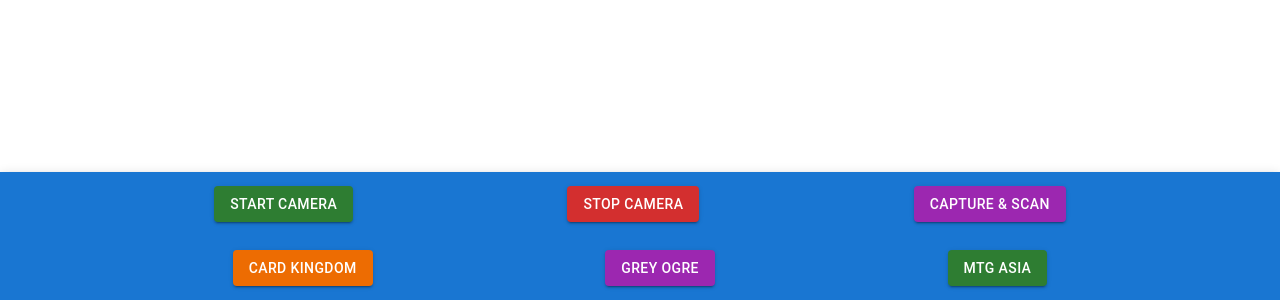
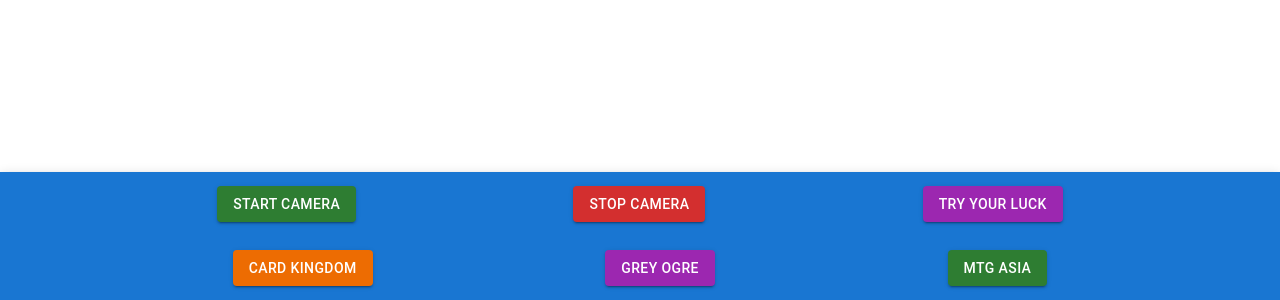
Before and after one commit to flyingshoe/mtg-card-finder, a Next.js app: page /scanner in a window 1280 px wide. Shown: the part 500-800 px from the top of the page. Built offline with nearby package versions, Linux system fonts and the light colour scheme.

Commit message:
fix: change text

```diff
--- a/app/scanner/page.tsx
+++ b/app/scanner/page.tsx
@@ -138,7 +138,7 @@
             Stop Camera
           </Button>
           <Button variant="contained" onClick={captureImage} color="secondary">
-            Capture & Scan
+            Try your luck
           </Button>
         </Toolbar>
         <Toolbar disableGutters className="flex justify-evenly">
```
